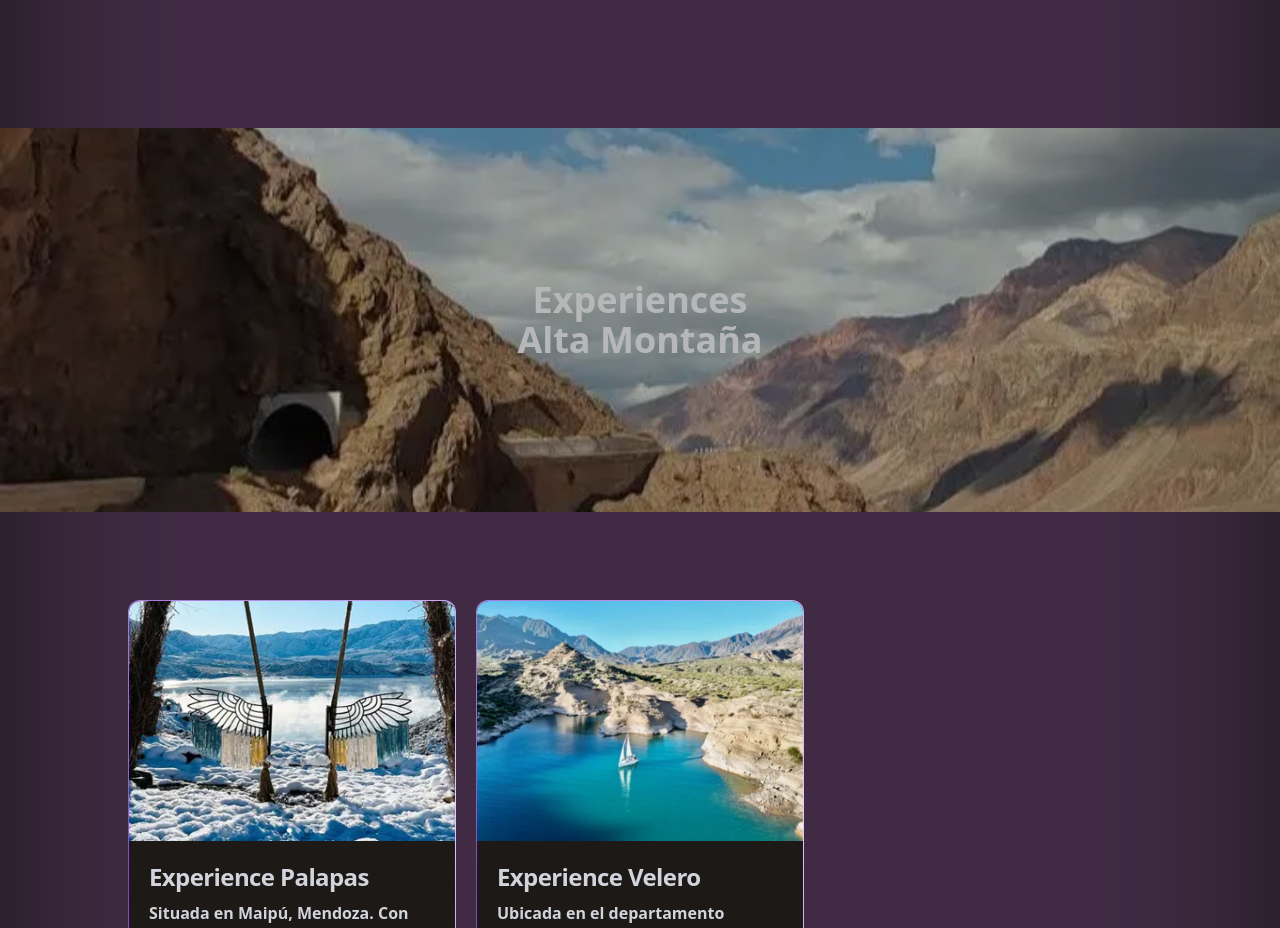
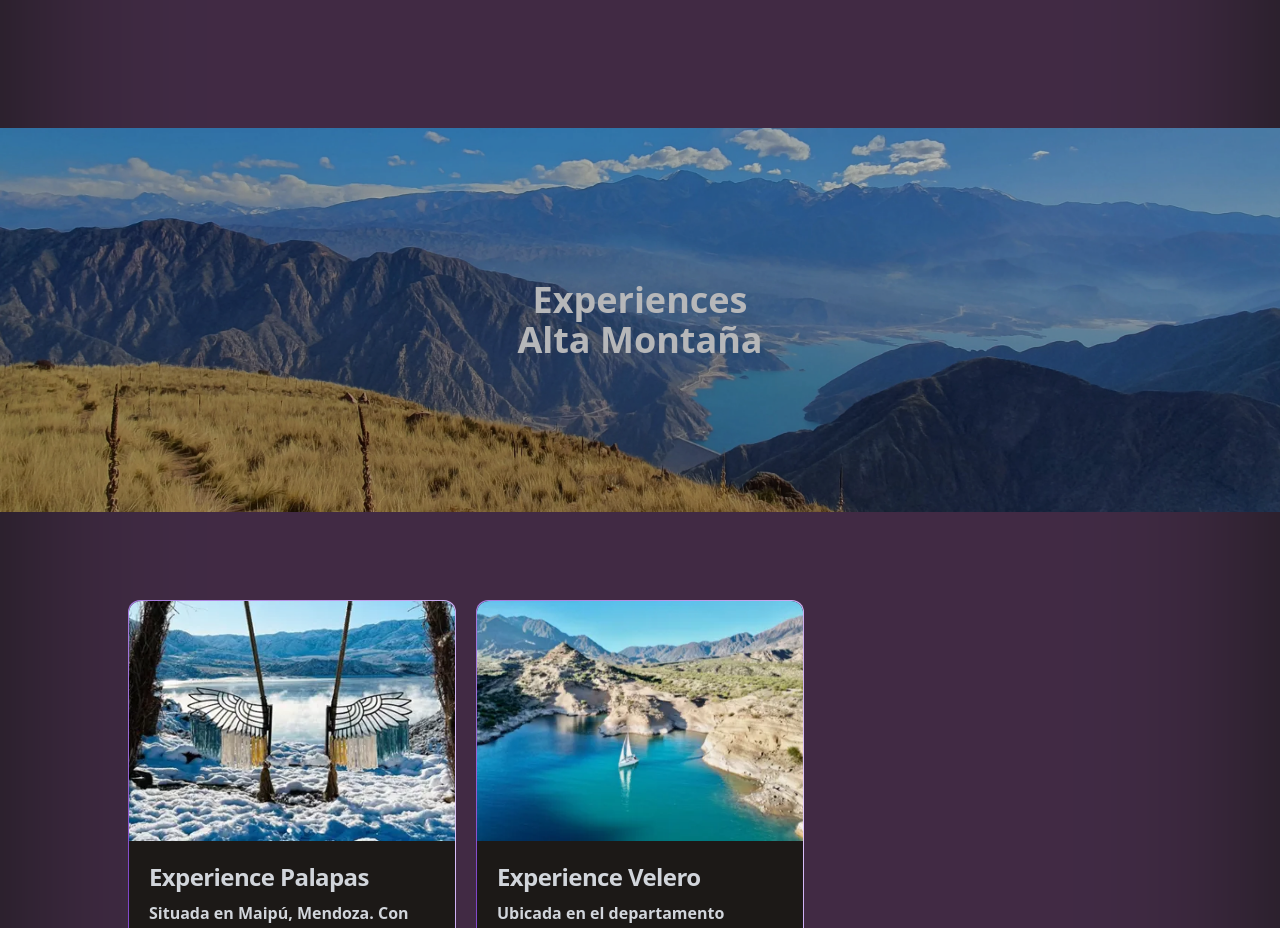
Before and after one commit to JeroDominik/SolYVinos-SA, a Next.js app: page / in a window 1280 px wide. Shown: the part 6600-7528 px from the top of the page. Built offline with nearby package versions, Linux system fonts and the light colour scheme.

Commit message:
new image AltaMontaña, and fix detail in navbar

```diff
--- a/src/components/experienceAltaMontana.tsx
+++ b/src/components/experienceAltaMontana.tsx
@@ -20,7 +20,7 @@ export default function ExperienceAltaMontana () {
   return (
     <section className="py-12">
         <div className="relative w-full h-96 brightness-75 mb-12">
-            <Image src="/experiencesAltaMontana/Experience-AltaMontana.webp"
+            <Image src="/experiencesAltaMontana/Experience-AltaMontaña.webp"
                 alt="Imagen Experiences AltaMontana"
                 width={1280}
                 height={300}
--- a/src/components/navbar.tsx
+++ b/src/components/navbar.tsx
@@ -32,7 +32,7 @@ export default function Navbar () {
       </section>
 
       <section id="mobile-menu" className={`${isOpen ? 'flex' : 'hidden'} h-screen justify-center absolute w-screen origin-top animate-open-menu flex-col text-3xl`}>
-        <nav className="flex h-[92%] flex-col bg-neutral-950 pt-8 relative -top-10 ">
+        <nav className="flex h-[92%] flex-col bg-neutral-950 pt-8 relative -top-8 ">
           <a href="/#init" className="w-full py-6 text-center hover:opacity-90" onClick={toggleMenu}>Inicio</a>
           <a href="/#aboutus" className="w-full py-6 text-center hover:opacity-90" onClick={toggleMenu}>Sol y Vinos</a>
           <a href="/#experience" className="w-full py-6 text-center hover:opacity-90" onClick={toggleMenu}>Experiences</a>
```
Also changed, not shown: public/experiencesAltaMontana/Experience-AltaMontana.webp (deleted), public/experiencesAltaMontana/Experience-AltaMontaña.webp (added).
